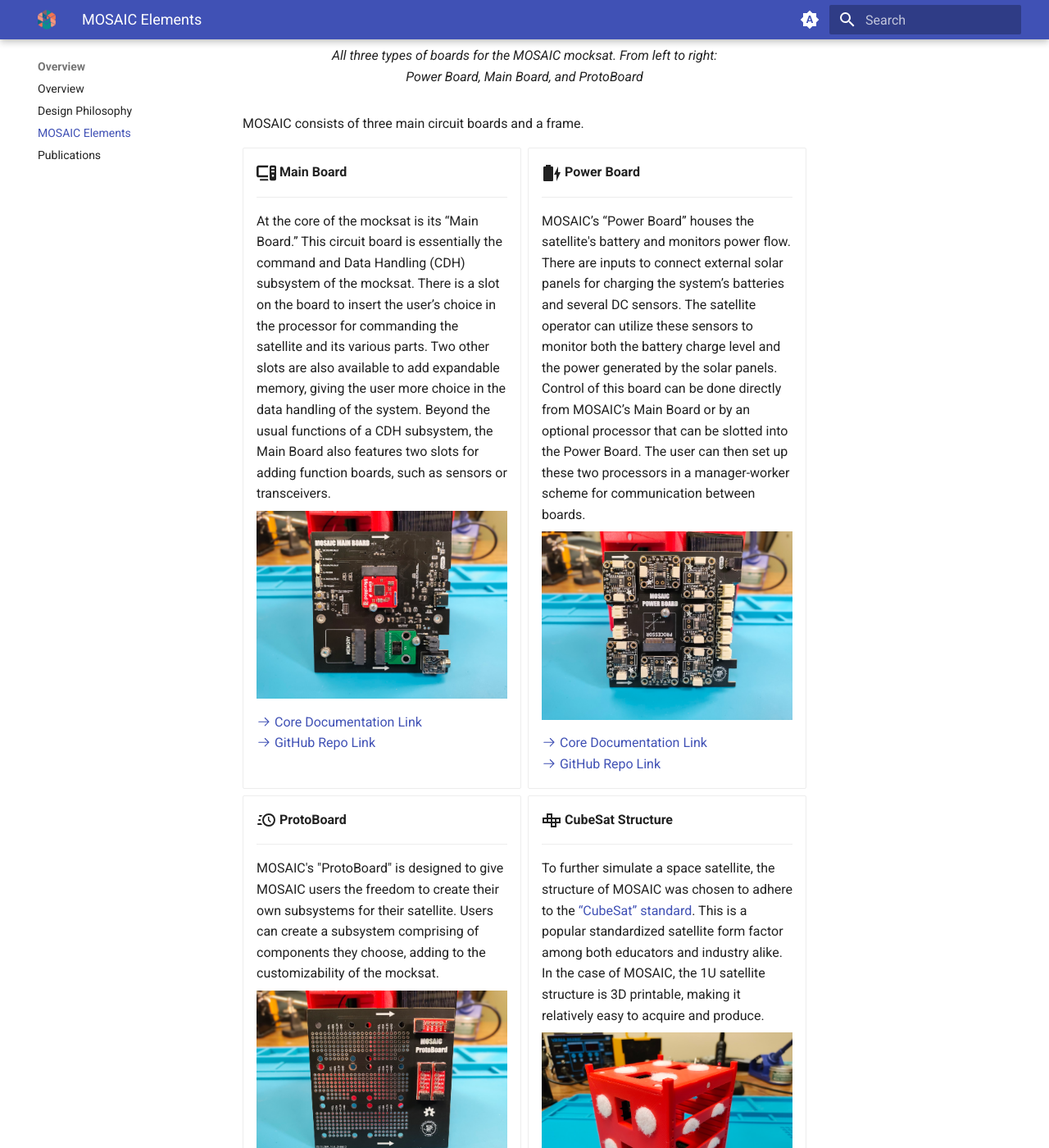
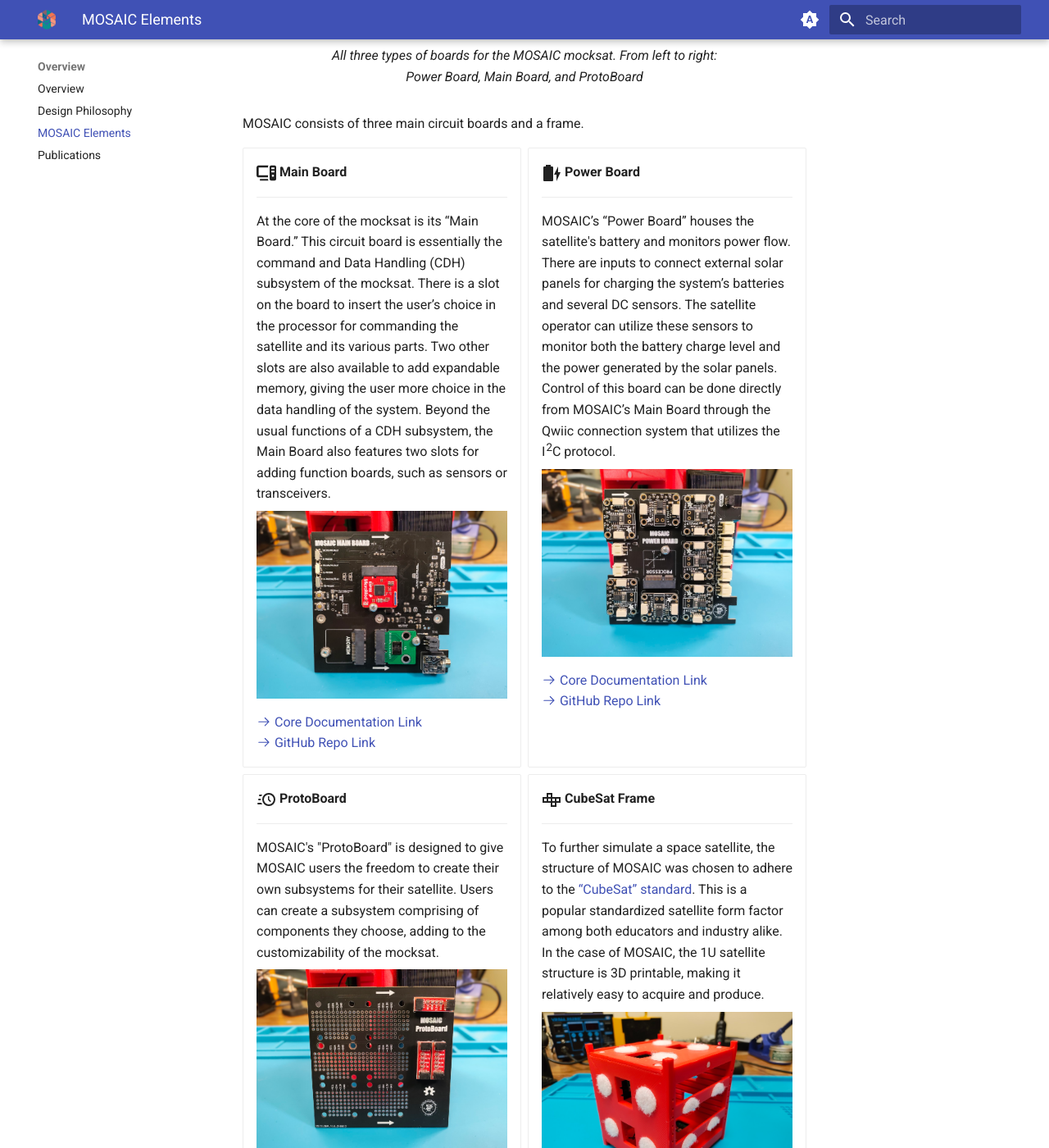
Before and after one commit to MOSAIC-Satellite/Documentation, an MkDocs documentation site: the page built from docs/overview/mosaic_elements.md, in a window 1280 px wide and 1400 px high, scrolled down 472 px. Shown: the whole window at 82% size. Built offline with MkDocs 1.6.1 and Material for MkDocs 9.7.7, drawn with Linux system fonts in a browser that asks for light colours; some of the changed text lies outside the part shown.

Commit message:
Update mosaic_elements.md

```diff
--- a/docs/overview/mosaic_elements.md
+++ b/docs/overview/mosaic_elements.md
@@ -13,7 +13,7 @@
 
     At the core of the mocksat is its “Main Board.” This circuit board is essentially the command and Data Handling (CDH) subsystem of the mocksat. There is a slot on the board to insert the user’s choice in the processor for commanding the satellite and its various parts. Two other slots are also available to add expandable memory, giving the user more choice in the data handling of the system. Beyond the usual functions of a CDH subsystem, the Main Board also features two slots for adding function boards, such as sensors or transceivers.
 
-    ![PROVES Structure](images/main_board.jpg)
+    ![MOSAIC Main Board](images/main_board.jpg)
 
     [:octicons-arrow-right-24: Core Documentation Link](https://www.mosaicsat.org/core_documentation/hardware/main_board/) <br>
     [:octicons-arrow-right-24: GitHub Repo Link](https://github.com/MOSAIC-Satellite/main-board)
@@ -22,10 +22,10 @@
 
     ---
 
-    MOSAIC’s “Power Board” houses the satellite's battery and monitors power flow. There are inputs to connect external solar panels for charging the system’s batteries and several DC sensors. The satellite operator can utilize these sensors to monitor both the battery charge level and the power generated by the solar panels. Control of this board can be done directly from MOSAIC’s Main Board or by an optional processor that can be slotted into the Power Board. The user can then set up these two processors in a manager-worker scheme for communication between boards.
+    MOSAIC’s “Power Board” houses the satellite's battery and monitors power flow. There are inputs to connect external solar panels for charging the system’s batteries and several DC sensors. The satellite operator can utilize these sensors to monitor both the battery charge level and the power generated by the solar panels. Control of this board can be done directly from MOSAIC’s Main Board through the Qwiic connection system that utilizes the I^2^C protocol.
 
 
-    ![PROVES Structure](images/power_board.jpg)
+    ![MOSAIC Power Board](images/power_board.jpg)
 
     [:octicons-arrow-right-24: Core Documentation Link](https://www.mosaicsat.org/core_documentation/hardware/power_board/) <br>
     [:octicons-arrow-right-24: GitHub Repo Link](https://github.com/MOSAIC-Satellite/power-board)
@@ -37,21 +37,21 @@
     MOSAIC's "ProtoBoard" is designed to give MOSAIC users the freedom to create their own subsystems for their satellite. Users can create a subsystem comprising of components they choose, adding to the customizability of the mocksat.
 
 
-    ![PROVES Structure](images/protoboard.jpg)
+    ![MOSAIC ProtoBoard](images/protoboard.jpg)
 
     [:octicons-arrow-right-24: Core Documentation Link](https://www.mosaicsat.org/core_documentation/hardware/protoboard/) <br>
     [:octicons-arrow-right-24: GitHub Repo Link](https://github.com/MOSAIC-Satellite/protoboard)
 
--   :material-cube-unfolded:{ .lg .middle } __CubeSat Structure__
+-   :material-cube-unfolded:{ .lg .middle } __CubeSat Frame__
 
     ---
 
     To further simulate a space satellite, the structure of MOSAIC was chosen to adhere to the [“CubeSat” standard](https://www.cubesat.org/cubesatinfo). This is a popular standardized satellite form factor among both educators and industry alike. In the case of MOSAIC, the 1U satellite structure is 3D printable, making it relatively easy to acquire and produce.
 
 
-    ![PROVES Structure](images/frame.jpg)
+    ![MOSAIC Frame](images/frame.jpg)
 
     [:octicons-arrow-right-24: Core Documentation Link](https://www.mosaicsat.org/core_documentation/hardware/structure/) <br>
-    **NEED GitHub link**
+    [:octicons-arrow-right-24: GitHub Repo Link](https://github.com/MOSAIC-Satellite/frame)
 
 </div>
```
